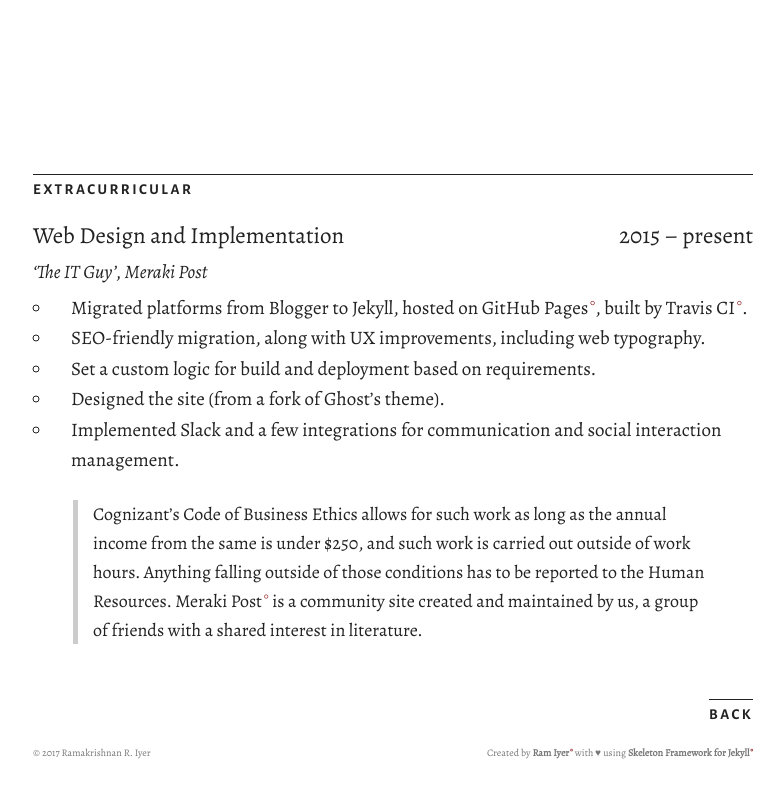
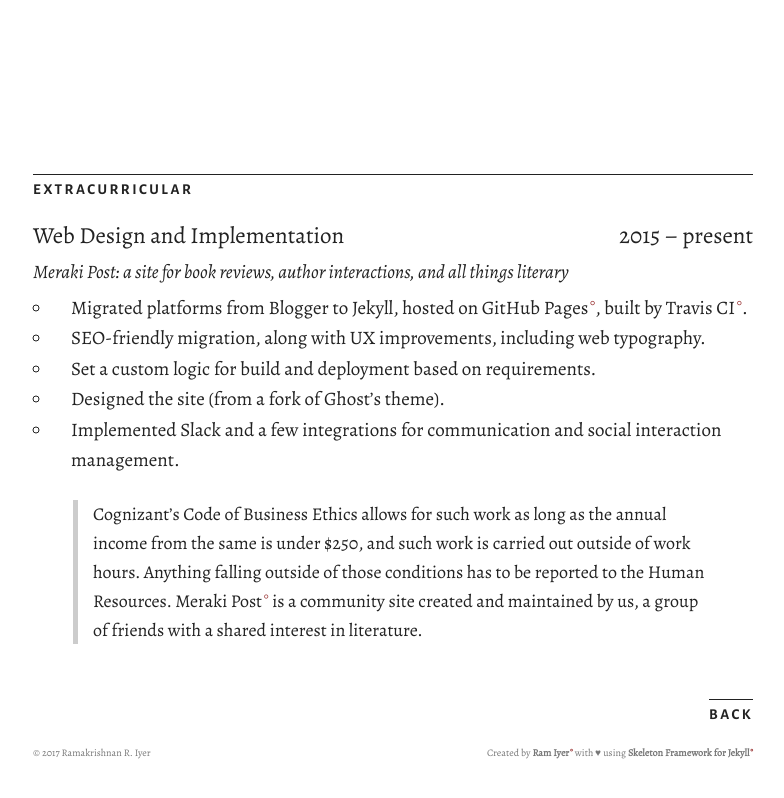
Before and after one commit to theramiyer/resume, a Jekyll site: the page built from _posts/2015-10-30-web-design-and-implementation.md, in a window 1280 px wide. Shown: the top 798 px of the page, without its empty margins (247-1031 px from the left). Built offline with Jekyll 4.4.1, drawn with Linux system fonts in a browser that asks for light colours; nearby versions of some CDN libraries.

Commit message:
Description of Meraki Post in Extracurricular

```diff
--- a/_posts/2015-10-30-web-design-and-implementation.md
+++ b/_posts/2015-10-30-web-design-and-implementation.md
@@ -4,7 +4,7 @@ title: "Web Design and Implementation"
 date: "2015-10-30"
 tenure: "2015 – present"
 category: "extracurricular"
-subtitle: "‘The IT Guy’, Meraki Post"
+subtitle: "Meraki Post: a site for book reviews, author interactions, and all things literary"
 ---
 
 - Migrated platforms from Blogger to Jekyll, hosted on [GitHub Pages](https://pages.github.com/), built by [Travis&nbsp;CI](https://travis-ci.org/).
```
